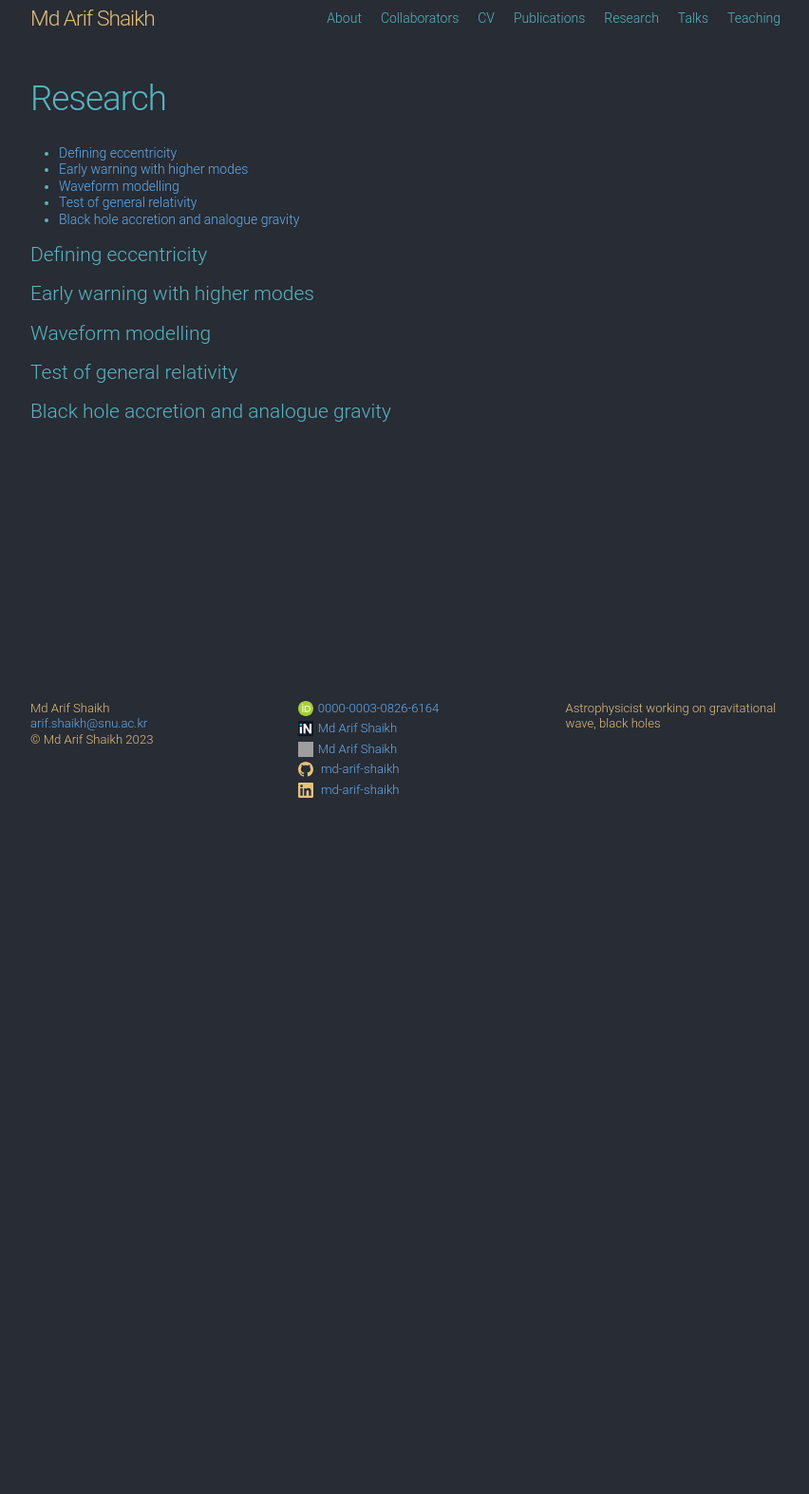
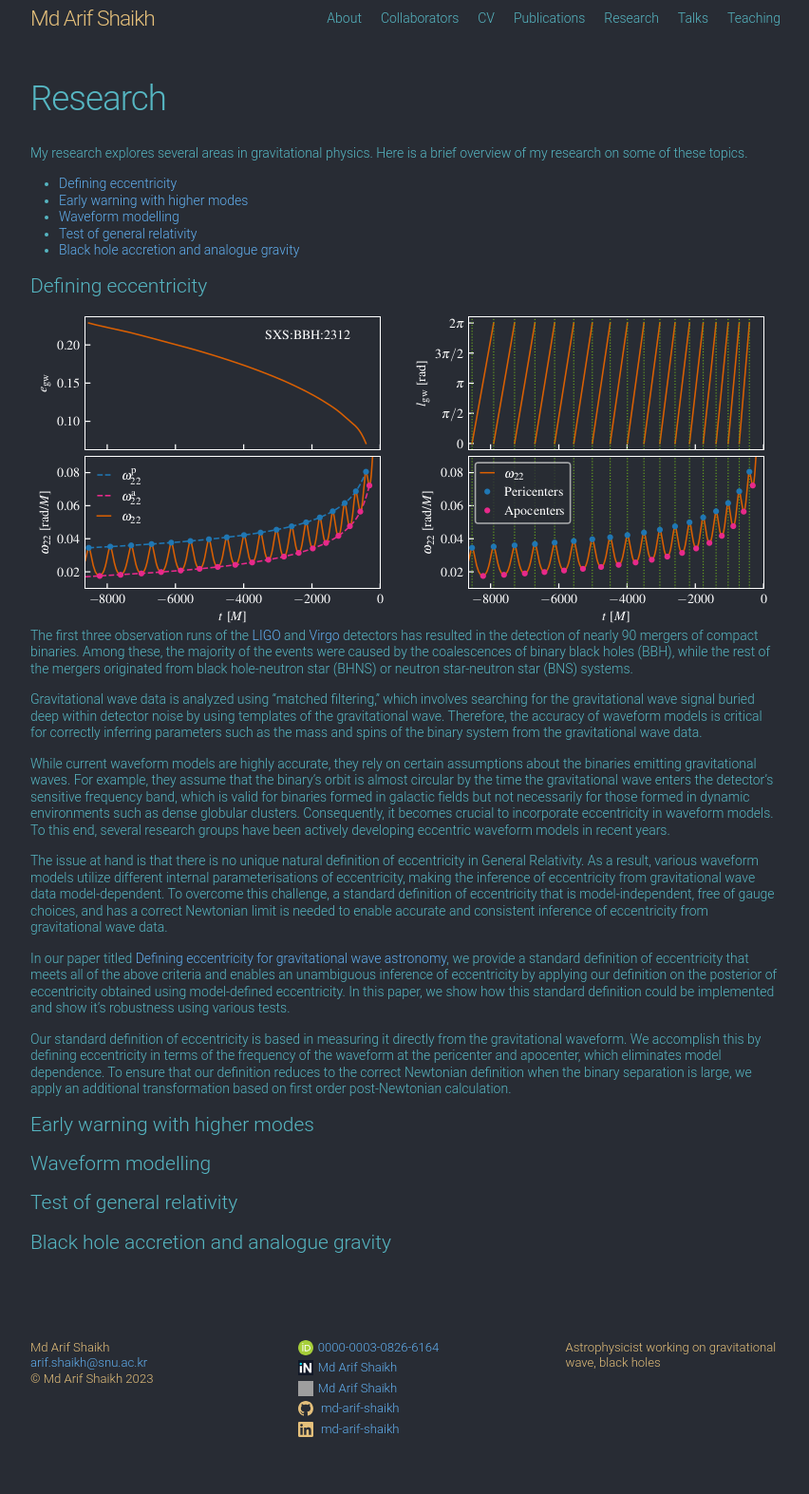
Before and after one commit to md-arif-shaikh/md-arif-shaikh.github.io, a Jekyll site: the page built from research.md, in a window 1280 px wide. Shown: the whole page at 95% size, without its empty margins (213-1065 px from the left). Built offline with Jekyll 4.4.1, drawn with Linux system fonts in a browser that asks for light colours; our own code applies the rules of GitHub Pages for plain Markdown files; before the commit the page ends 900 px from its top, so only the background shows below that; grey boxes are pictures that could not be loaded.

Commit message:
wrote defining eccentricity

```diff
--- a/research.md
+++ b/research.md
@@ -5,7 +5,8 @@ permalink: /research/
 # header:
 #  image: "/assets/images/nr_ecc.jpg"
 ---
-
+My research explores several areas in gravitational physics. Here is a brief
+overview of my research on some of these topics.
 - [Defining eccentricity](#defining-eccentricity)
 - [Early warning with higher modes](#early-warning-with-higher-modes)
 - [Waveform modelling](#waveform-modelling)
@@ -13,6 +14,53 @@ permalink: /research/
 - [Black hole accretion and analogue gravity](#black-hole-accretion-and-analogue-gravity)
 
 # Defining eccentricity
+<div> <img src="/assets/research/defining_eccentricity/definitions.png"></div>
+
+The first three observation runs of the [LIGO](https://www.ligo.caltech.edu/)
+and [Virgo](https://www.virgo-gw.eu/) detectors has resulted in the detection
+of nearly 90 mergers of compact binaries. Among these, the majority of the
+events were caused by the coalescences of binary black holes (BBH), while the
+rest of the mergers originated from black hole-neutron star (BHNS) or neutron
+star-neutron star (BNS) systems.
+
+Gravitational wave data is analyzed using "matched filtering," which involves
+searching for the gravitational wave signal buried deep within detector noise
+by using templates of the gravitational wave. Therefore, the accuracy of
+waveform models is critical for correctly inferring parameters such as the mass
+and spins of the binary system from the gravitational wave data.
+
+While current waveform models are highly accurate, they rely on certain
+assumptions about the binaries emitting gravitational waves. For example, they
+assume that the binary's orbit is almost circular by the time the gravitational
+wave enters the detector's sensitive frequency band, which is valid for
+binaries formed in galactic fields but not necessarily for those formed in
+dynamic environments such as dense globular clusters. Consequently, it becomes
+crucial to incorporate eccentricity in waveform models. To this end, several
+research groups have been actively developing eccentric waveform models in
+recent years.
+
+The issue at hand is that there is no unique natural definition of eccentricity
+in General Relativity. As a result, various waveform models utilize different
+internal parameterisations of eccentricity, making the inference of
+eccentricity from gravitational wave data model-dependent. To overcome this
+challenge, a standard definition of eccentricity that is model-independent,
+free of gauge choices, and has a correct Newtonian limit is needed to enable
+accurate and consistent inference of eccentricity from gravitational wave data.
+
+In our paper titled [Defining eccentricity for gravitational wave
+astronomy](https://arxiv.org/abs/2302.11257), we provide a standard definition
+of eccentricity that meets all of the above criteria and enables an unambiguous
+inference of eccentricity by applying our definition on the posterior of
+eccentricity obtained using model-defined eccentricity. In this paper, we show
+how this standard definition could be implemented and show it's robustness
+using various tests.
+
+Our standard definition of eccentricity is based in measuring it directly
+from the gravitational waveform. We accomplish this by defining eccentricity in
+terms of the frequency of the waveform at the pericenter and apocenter, which
+eliminates model dependence. To ensure that our definition reduces to the
+correct Newtonian definition when the binary separation is large, we apply an
+additional transformation based on first order post-Newtonian calculation.
 # Early warning with higher modes
 # Waveform modelling
 # Test of general relativity
```
Also changed, not shown: assets/research/defining_eccentricity/definitions.png (added).
